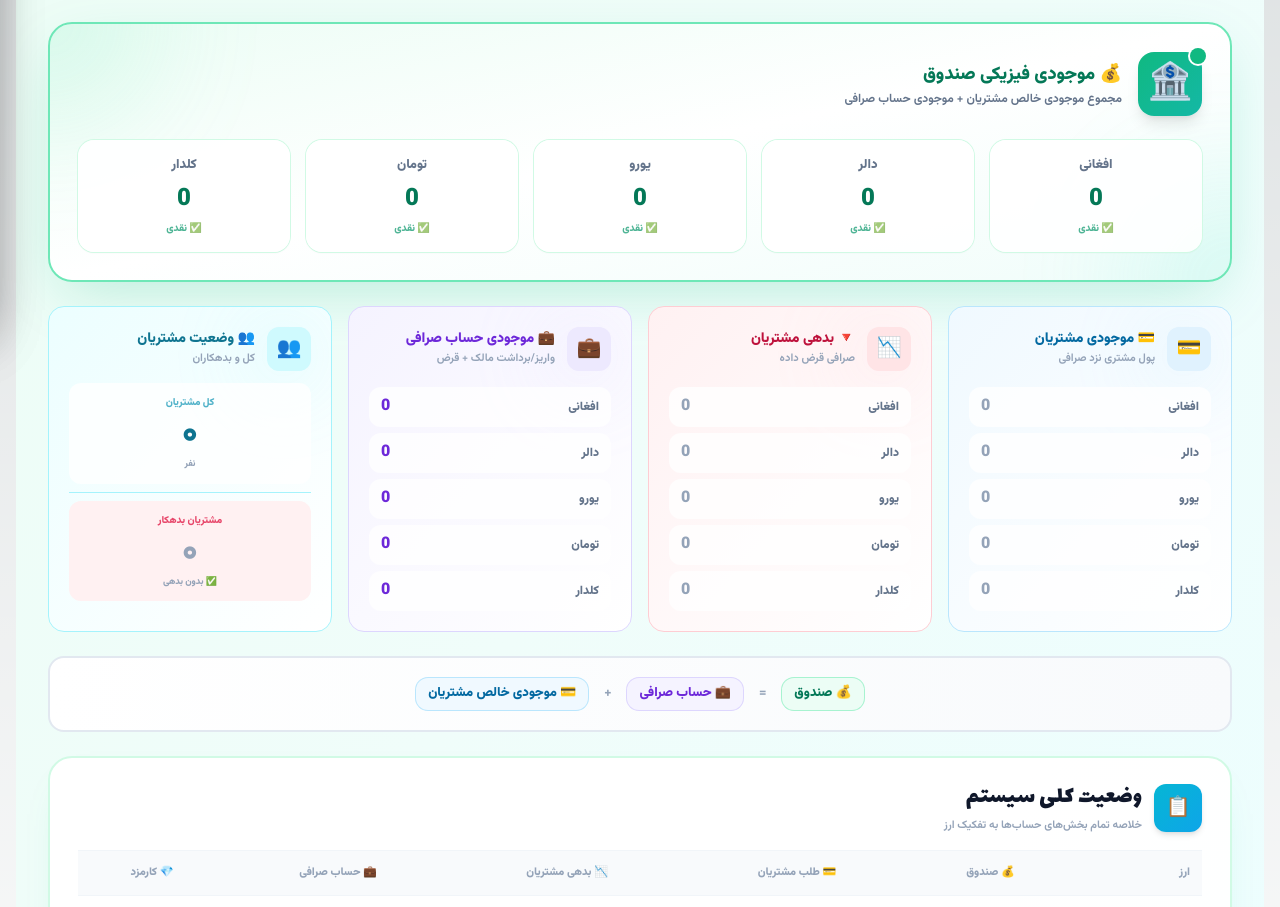
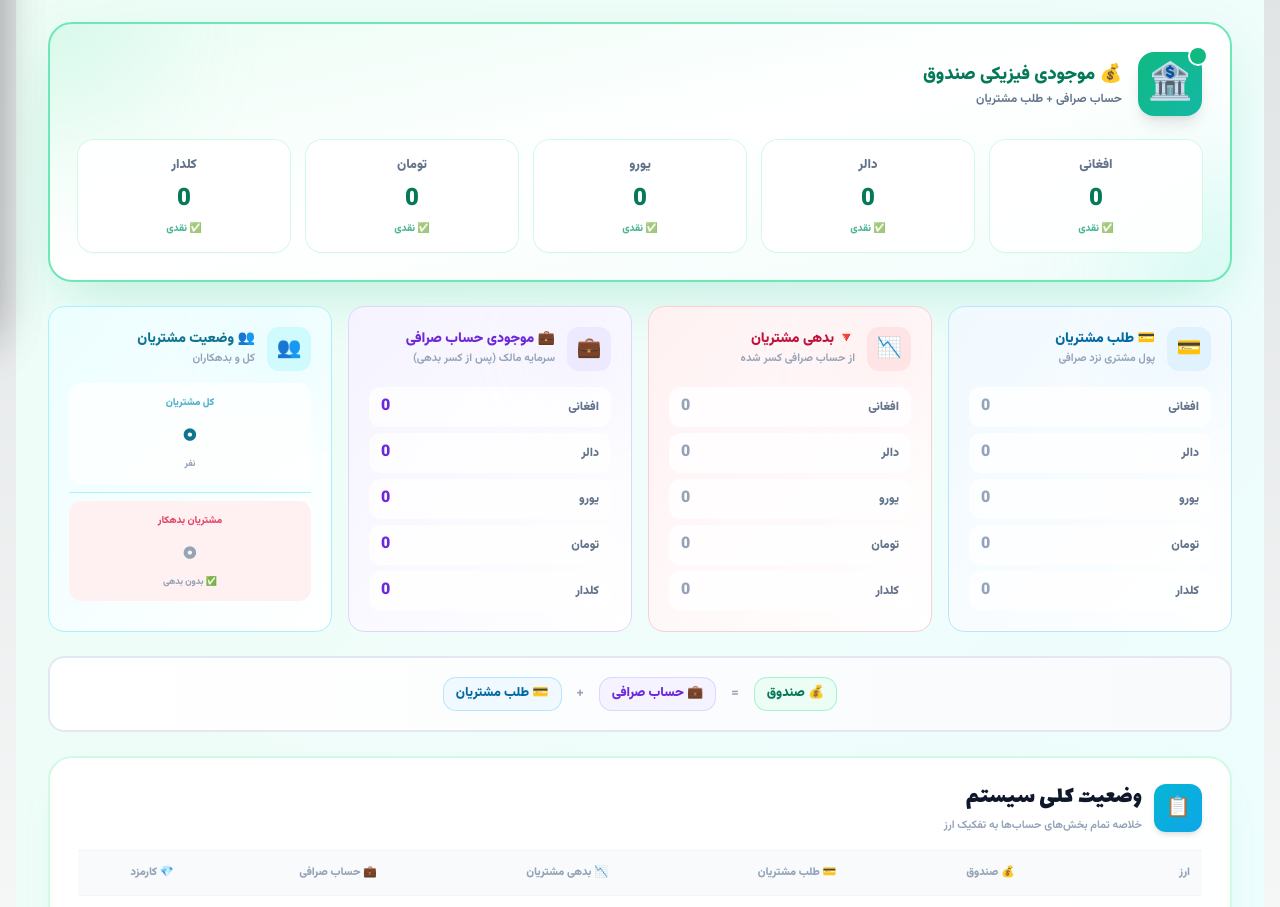
Before and after one commit to nasirahmadrahmati19-hue/exchange-admin, a Next.js app: page /dashboard in a window 1280 px wide. Shown: the part 478-1385 px from the top of the page. Built offline with nearby package versions, Linux system fonts and the light colour scheme; sample sign-in values are in the browser's storage.

Commit message:
Refactor comments and variable names in page.tsx
Updated comments and variable names for clarity in the ledger balance calculations.

```diff
--- a/app/dashboard/page.tsx
+++ b/app/dashboard/page.tsx
@@ -10,7 +10,7 @@ import {
 } from "./lib/defaultData";
 
 // ============================================================
-// تایپ‌ها و ثابت‌ها (هماهنگ‌شده با تمام تب‌ها)
+// تایپ‌ها و ثابت‌ها
 // ============================================================
 type Currency = "AFN" | "USD" | "EUR" | "IRR" | "PKR";
 
@@ -168,11 +168,10 @@ function isToday(dateStr: string | number | undefined | null): boolean {
   return false;
 }
 
-// ✅ تابع جامع محاسبه موجودی (هماهنگ با تمام تب‌ها)
+// ✅ تابع جامع محاسبه موجودی
 function getLedgerBalance(customerId: string, currency: Currency, entries: any[], transactions: any[] = []): number {
   let balance = 0;
 
-  // ۱. محاسبه از صندوق (entries)
   for (const entry of entries) {
     if (entry.status === "voided" || entry.currency !== currency) continue;
     if (customerId === CASH_BOX_ID) {
@@ -197,7 +196,6 @@ function getLedgerBalance(customerId: string, currency: Currency, entries: any[]
     }
   }
 
-  // ۲. محاسبه از معاملات (فقط برای مشتریان عادی)
   if (customerId !== CASH_BOX_ID && customerId !== EXCHANGE_ACCOUNT_ID) {
     for (const tx of transactions) {
       if (tx.status === "voided") continue;
@@ -250,24 +248,9 @@ export default function DashboardPage() {
     setLastUpdated(new Date());
   }, []);
 
-  // ── محاسبات مبتنی بر Ledger (منبع واحد حقیقت) ──
+  // ── محاسبات مبتنی بر Ledger ──
 
-  // ✅ ۱. موجودی فیزیکی صندوق (مجموع موجودی خالص مشتریان + موجودی حساب صرافی)
-  const physicalCashBalances = useMemo(() => {
-    const balances: Record<Currency, number> = { AFN: 0, USD: 0, EUR: 0, IRR: 0, PKR: 0 };
-    for (const cur of currencies) {
-      let netCustomerBalance = 0;
-      for (const c of customers) {
-        if (c.id === CASH_BOX_ID || c.id === EXCHANGE_ACCOUNT_ID) continue;
-        netCustomerBalance += getLedgerBalance(c.id, cur, entries, transactions);
-      }
-      const exchangeBal = getLedgerBalance(EXCHANGE_ACCOUNT_ID, cur, entries, transactions);
-      balances[cur] = netCustomerBalance + exchangeBal;
-    }
-    return balances;
-  }, [customers, entries, transactions]);
-
-  // ۲. موجودی حساب صرافی (واریز/برداشت مالک + قرض)
+  // ۱. موجودی حساب صرافی (واریز/برداشت مالک + قرض)
   const exchangeBalance = useMemo(() => {
     const balances: Record<Currency, number> = { AFN: 0, USD: 0, EUR: 0, IRR: 0, PKR: 0 };
     for (const cur of currencies) {
@@ -276,7 +259,7 @@ export default function DashboardPage() {
     return balances;
   }, [entries, transactions]);
 
-  // ۳. مجموع طلب مشتریان (فقط مقادیر مثبت)
+  // ۲. مجموع طلب مشتریان (فقط مقادیر مثبت)
   const customerDeposits = useMemo(() => {
     const totals: Record<Currency, number> = { AFN: 0, USD: 0, EUR: 0, IRR: 0, PKR: 0 };
     for (const c of customers) {
@@ -289,7 +272,7 @@ export default function DashboardPage() {
     return totals;
   }, [customers, entries, transactions]);
 
-  // ۴. مجموع بدهی مشتریان (فقط مقادیر منفی)
+  // ۳. مجموع بدهی مشتریان (فقط مقادیر منفی)
   const customerDebts = useMemo(() => {
     const totals: Record<Currency, number> = { AFN: 0, USD: 0, EUR: 0, IRR: 0, PKR: 0 };
     for (const c of customers) {
@@ -301,6 +284,16 @@ export default function DashboardPage() {
     }
     return totals;
   }, [customers, entries, transactions]);
+
+  // ✅ ۴. موجودی فیزیکی صندوق = حساب صرافی + طلب مشتریان (فقط مثبت)
+  // نکته کلیدی: بدهی مشتریان از حساب صرافی کم می‌شود، نه از صندوق فیزیکی
+  const physicalCashBalances = useMemo(() => {
+    const balances: Record<Currency, number> = { AFN: 0, USD: 0, EUR: 0, IRR: 0, PKR: 0 };
+    for (const cur of currencies) {
+      balances[cur] = customerDeposits[cur] + exchangeBalance[cur];
+    }
+    return balances;
+  }, [customerDeposits, exchangeBalance]);
 
   // ۵. کارمزدها
   const totalCommissionEarned = useMemo(() => {
@@ -369,7 +362,7 @@ export default function DashboardPage() {
     return { tradeCount, hawalaCount, tradeAmountSum, hawalaAmountSum, tradeCommissionSum, hawalaFeeSum };
   }, [transactions, hawalas]);
 
-  // ۷. تعداد مشتریان بدهکار (بر اساس Ledger جامع)
+  // ۷. تعداد مشتریان بدهکار
   const debtorsCount = useMemo(() => {
     return customers.filter(c => {
       if (c.id === CASH_BOX_ID || c.id === EXCHANGE_ACCOUNT_ID) return false;
@@ -540,7 +533,7 @@ export default function DashboardPage() {
                 </div>
                 <div className="flex-1 min-w-0">
                   <b className={`block text-base md:text-lg font-black ${dk ? "text-emerald-300" : "text-emerald-700"}`}>💰 موجودی فیزیکی صندوق</b>
-                  <span className={`block text-[11px] md:text-xs font-bold mt-0.5 ${dk ? "text-slate-400" : "text-slate-500"}`}>مجموع موجودی خالص مشتریان + موجودی حساب صرافی</span>
+                  <span className={`block text-[11px] md:text-xs font-bold mt-0.5 ${dk ? "text-slate-400" : "text-slate-500"}`}>حساب صرافی + طلب مشتریان</span>
                 </div>
               </div>
 
@@ -571,7 +564,7 @@ export default function DashboardPage() {
                   <span className="text-xl">💳</span>
                 </span>
                 <div className="min-w-0">
-                  <b className={`block text-[13px] md:text-[14px] font-black leading-tight ${dk ? "text-sky-300" : "text-sky-700"}`}>💳 موجودی مشتریان</b>
+                  <b className={`block text-[13px] md:text-[14px] font-black leading-tight ${dk ? "text-sky-300" : "text-sky-700"}`}>💳 طلب مشتریان</b>
                   <span className={`block text-[10px] md:text-[11px] font-bold mt-0.5 ${subText}`}>پول مشتری نزد صرافی</span>
                 </div>
               </div>
@@ -601,7 +594,7 @@ export default function DashboardPage() {
                 </span>
                 <div className="min-w-0">
                   <b className={`block text-[13px] md:text-[14px] font-black leading-tight ${dk ? "text-rose-300" : "text-rose-700"}`}>🔻 بدهی مشتریان</b>
-                  <span className={`block text-[10px] md:text-[11px] font-bold mt-0.5 ${subText}`}>صرافی قرض داده</span>
+                  <span className={`block text-[10px] md:text-[11px] font-bold mt-0.5 ${subText}`}>از حساب صرافی کسر شده</span>
                 </div>
               </div>
               <div className="relative space-y-1.5">
@@ -630,7 +623,7 @@ export default function DashboardPage() {
                 </span>
                 <div className="min-w-0">
                   <b className={`block text-[13px] md:text-[14px] font-black leading-tight ${dk ? "text-violet-300" : "text-violet-700"}`}>💼 موجودی حساب صرافی</b>
-                  <span className={`block text-[10px] md:text-[11px] font-bold mt-0.5 ${subText}`}>واریز/برداشت مالک + قرض</span>
+                  <span className={`block text-[10px] md:text-[11px] font-bold mt-0.5 ${subText}`}>سرمایه مالک (پس از کسر بدهی)</span>
                 </div>
               </div>
               <div className="relative space-y-1.5">
@@ -650,7 +643,7 @@ export default function DashboardPage() {
               </div>
             </div>
 
-            {/* ۴. وضعیت مشتریان (دو قسمتی) */}
+            {/* ۴. وضعیت مشتریان */}
             <div className={`group relative overflow-hidden rounded-2xl border p-4 md:p-5 transition-all duration-300 hover:shadow-xl hover:scale-[1.01] ${dk ? "border-cyan-400/25 bg-gradient-to-br from-cyan-900/30 to-slate-900/50" : "border-cyan-200 bg-gradient-to-br from-cyan-50 to-white"}`}>
               <div className={`absolute top-0 right-0 h-24 w-24 rounded-full blur-2xl opacity-10 ${dk ? "bg-cyan-400" : "bg-cyan-300"}`} />
               <div className="relative flex items-center gap-3 mb-3">
@@ -698,7 +691,7 @@ export default function DashboardPage() {
               </span>
               <span className="text-slate-400">+</span>
               <span className={`inline-flex items-center gap-1.5 px-3 py-1.5 rounded-xl ${dk ? "bg-sky-400/10 text-sky-300 ring-1 ring-sky-400/30" : "bg-sky-50 text-sky-700 ring-1 ring-sky-200"}`}>
-                💳 موجودی خالص مشتریان
+                💳 طلب مشتریان
               </span>
             </div>
           </div>
```
